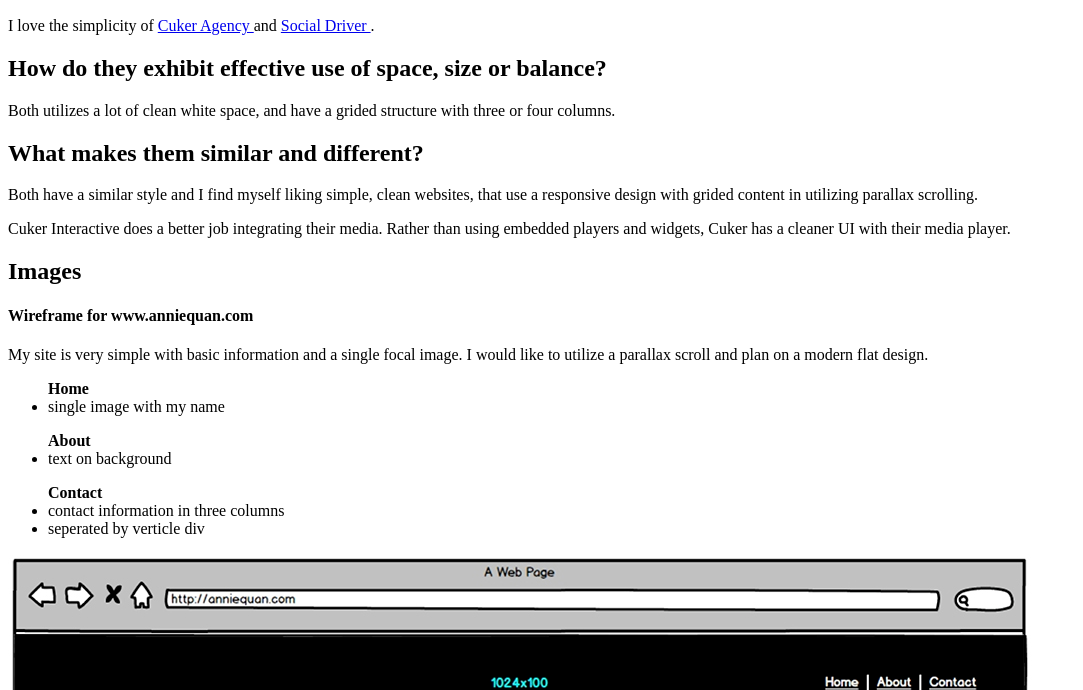
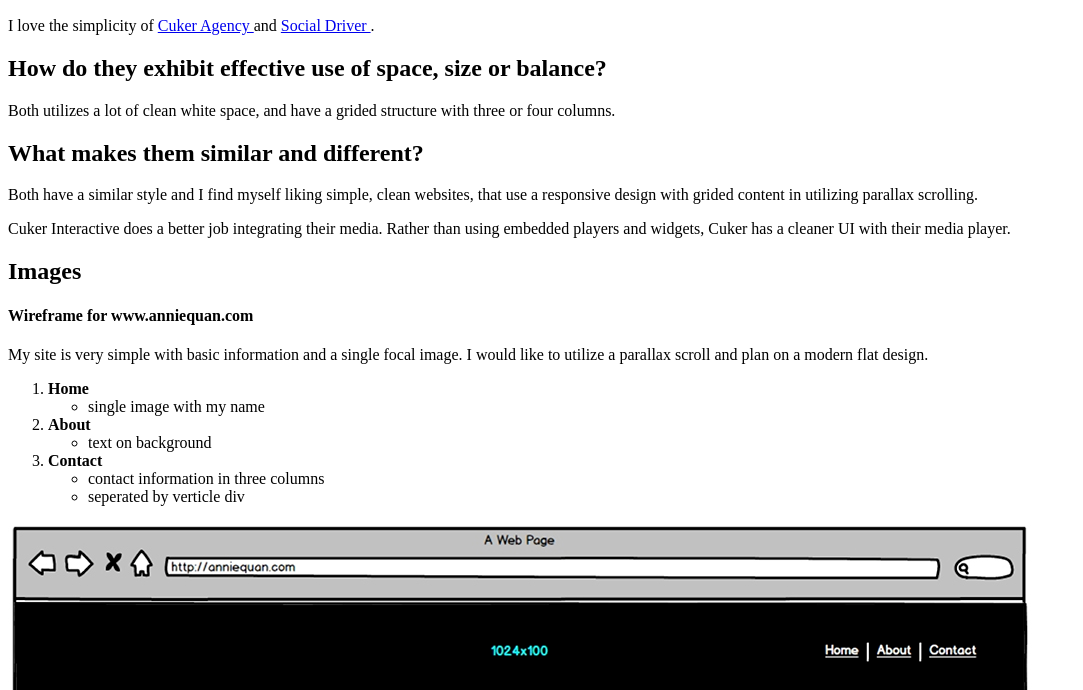
Before and after one commit to anniedquan/anniedquan.github.io, a plain HTML site: page index.html in a window 1280 px wide. Shown: the part 110-800 px from the top of the page, without its empty margins (0-1083 px from the left). Drawn offline with Linux system fonts and the light colour scheme.

Commit message:
unit 2 update

```diff
--- a/index.html
+++ b/index.html
@@ -15,13 +15,21 @@
 		<h2>Images</h2>
 		<h4>Wireframe for www.anniequan.com</h4>
 		<p>My site is very simple with basic information and a single focal image. I would like to utilize a parallax scroll and plan on a modern flat design.</p>
-		<ul><strong>Home</strong>
-			<li>single image with my name</li></ul>
-		<ul><strong>About</strong>
-			<li>text on background</li></ul>
-		<ul><strong>Contact</strong>
-			<li>contact information in three columns</li>
-			<li>seperated by verticle div</li></ul>
+		<OL>
+		<LI><strong>Home</strong>
+		<UL>
+		<LI>single image with my name
+		</UL>
+		<LI><strong>About</strong>
+		<UL>
+		<LI>text on background
+		</UL>
+		<LI><strong>Contact</strong>
+		<UL>
+		<LI>contact information in three columns
+		<li>seperated by verticle div
+		</UL>
+		</OL>
 		<img src="images/unit2image.jpg">
 	</font></body>
 </html>
```
